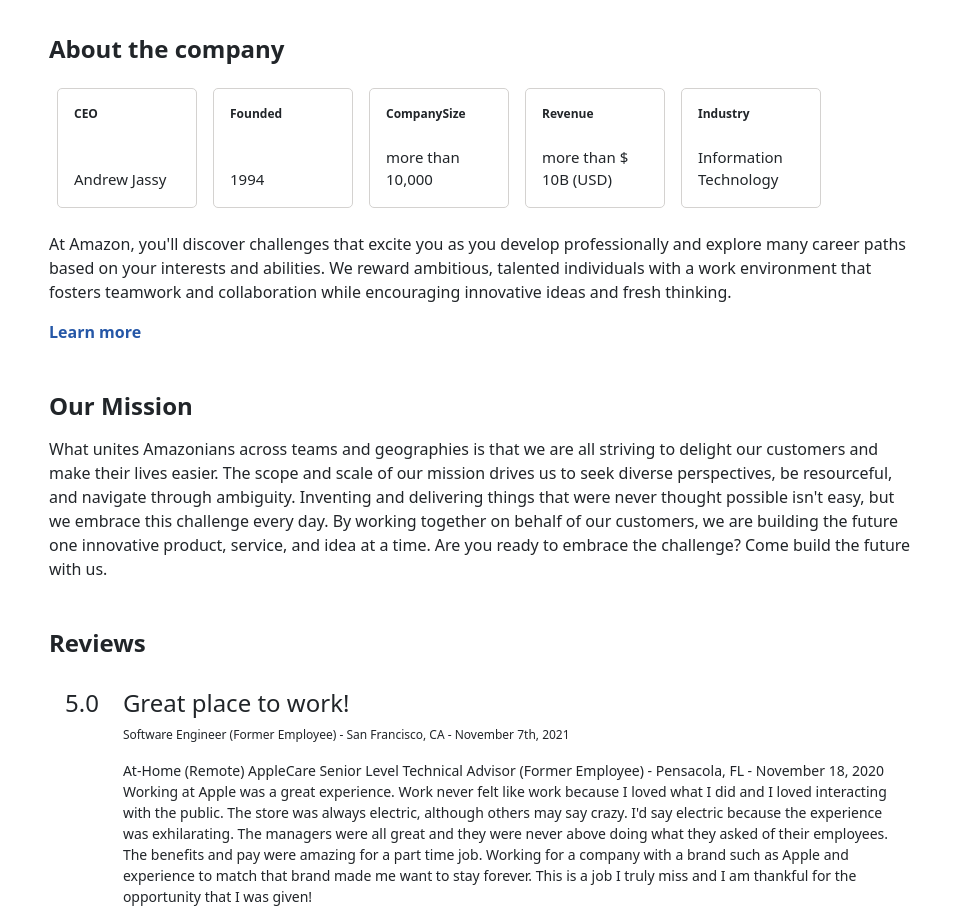
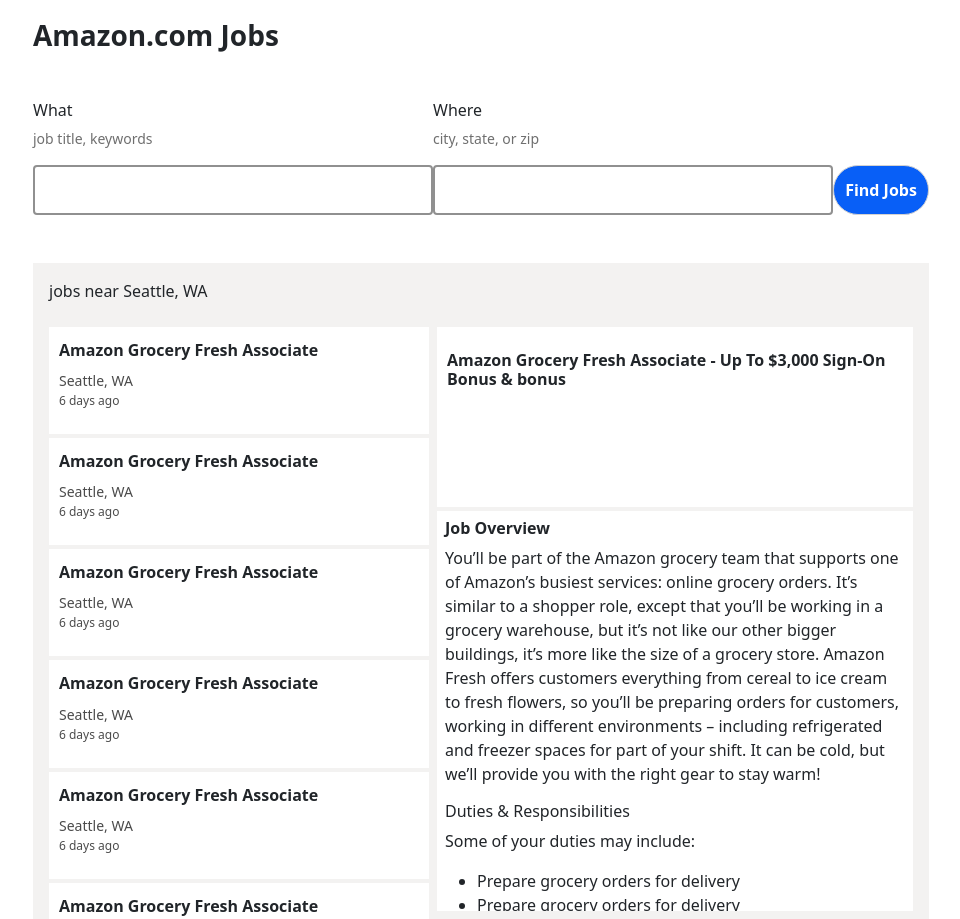
Before and after one commit to rakeshn1/indeedProto, a React (Create React App) app in the folder frontend/: page /companydetails/jobs in a window 1280 px wide. Shown: the part 480-1399 px from the top of the page, without its empty margins (159-1119 px from the left). Built offline with nearby package versions, Linux system fonts and the light colour scheme.

Commit message:
Add jobs tab in company details page.

```diff
--- a/frontend/src/components/JobSeeker/CompanyDetails/AddReview.jsx
+++ b/frontend/src/components/JobSeeker/CompanyDetails/AddReview.jsx
@@ -98,7 +98,7 @@
             name="reviewSummary"
             placeholder="Example: Productive and fun workplace with ping pong table"
             onChange={this.handleChange}
-            className="mb-3"
+            className="mb-3 bold-input"
             required
           />
           <TextArea
@@ -115,7 +115,7 @@
             id="pros"
             name="pros"
             onChange={this.handleChange}
-            className="mb-3"
+            className="mb-3 bold-input"
             required
           />
           <Input
@@ -124,6 +124,7 @@
             name="cons"
             onChange={this.handleChange}
             required
+            className="bold-input"
           />
         </div>
       </div>
@@ -140,7 +141,7 @@
               name="jobTitle"
               label="Job Title at Amazon.com"
               onChange={this.handleChange}
-              className="mb-3"
+              className="mb-3 bold-input"
               required
             />
             <Input
@@ -148,7 +149,7 @@
               id="jobLocation"
               name="jobLocation"
               onChange={this.handleChange}
-              className="mb-3"
+              className="mb-3 bold-input"
               required
             />
           </div>
@@ -207,7 +208,7 @@
 
   getTips = () => {
     return (
-      <div>
+      <div className="start">
         <TextArea
           label="What is the hiring process at Apple?"
           id="tips"
--- a/frontend/src/components/JobSeeker/CompanyDetails/CompanyHeader.jsx
+++ b/frontend/src/components/JobSeeker/CompanyDetails/CompanyHeader.jsx
@@ -59,7 +59,11 @@
                   </Link>
                 </span>
                 <span>
-                  <Link to="/" className="link" style={{ color: "black" }}>
+                  <Link
+                    to="/companydetails/jobs"
+                    className="link"
+                    style={{ color: "black" }}
+                  >
                     Jobs
                   </Link>
                 </span>
--- a/frontend/src/components/JobSeeker/CompanyDetails/CompanyHome.jsx
+++ b/frontend/src/components/JobSeeker/CompanyDetails/CompanyHome.jsx
@@ -4,6 +4,7 @@
 import Reviews from "./Reviews";
 import CompanySnapShot from "./CompanySnapShot";
 import AboutCompany from "./AboutCompany";
+import Jobs from "./Jobs";
 import "../../../styles/companyStyles.css";
 
 class CompanyHome extends React.Component {
@@ -19,6 +20,9 @@
             <Route path="/companydetails/about">
               <AboutCompany />
             </Route>
+            <Route path="/companydetails/jobs">
+              <Jobs />
+            </Route>
             <Route path="/">
               <CompanySnapShot />
             </Route>
--- a/frontend/src/components/JobSeeker/CompanyDetails/CompanySnapShot.jsx
+++ b/frontend/src/components/JobSeeker/CompanyDetails/CompanySnapShot.jsx
@@ -36,7 +36,7 @@
             environment that fosters teamwork and collaboration while
             encouraging innovative ideas and fresh thinking.
           </p>
-          <Link to="/about" className="link">
+          <Link to="/companydetails/about" className="link">
             <span style={{ color: "#2557A7" }}>
               <b>Learn more </b>
             </span>
--- /dev/null
+++ b/frontend/src/components/JobSeeker/CompanyDetails/JobCard.jsx
@@ -0,0 +1,17 @@
+import React from "react";
+
+class JobCard extends React.Component {
+  render() {
+    return (
+      <div className="jobCard mb-1">
+        <h6 className="black">
+          <b> Amazon Grocery Fresh Associate</b>
+        </h6>
+        <span style={{ fontSize: "14px", color: "#4b4b4b" }}>Seattle, WA</span>
+        <p style={{ fontSize: "12px", color: "#4b4b4b" }}>6 days ago</p>
+      </div>
+    );
+  }
+}
+
+export default JobCard;
--- /dev/null
+++ b/frontend/src/components/JobSeeker/CompanyDetails/Jobs.jsx
@@ -0,0 +1,133 @@
+import React from "react";
+import Input from "../../common/Input";
+import JobCard from "./JobCard";
+
+class Jobs extends React.Component {
+  state = {
+    whatInput: undefined,
+    whereInput: undefined,
+  };
+  render() {
+    return (
+      <div>
+        <div className="mt-5 mb-5">
+          <h3>
+            <b>Amazon.com Jobs</b>
+          </h3>
+          <div className="mt-5 d-flex flex-row justify-content-between">
+            <div>
+              <h6>What</h6>
+              <p
+                style={{ color: "#6f6f6f", fontSize: "14px", marginTop: "0px" }}
+              >
+                job title, keywords
+              </p>
+              <Input
+                style={{ width: "400px", height: "50px" }}
+                name="whatInput"
+                id="whatInput"
+                className="bold-input"
+              />
+            </div>
+            <div>
+              <h6>Where</h6>
+              <p
+                style={{ color: "#6f6f6f", fontSize: "14px", marginTop: "0px" }}
+              >
+                city, state, or zip
+              </p>
+              <Input
+                style={{ width: "400px", height: "50px" }}
+                name="whereInput"
+                id="whereInput"
+                className="bold-input"
+              />
+            </div>
+            <button
+              className="align-self-end submit-btn"
+              style={{ background: "#085ff7", width: "120px" }}
+            >
+              Find Jobs
+            </button>
+          </div>
+        </div>
+        <div className="p-3" style={{ backgroundColor: "#f3f2f1" }}>
+          jobs near Seattle, WA
+          <div className="mt-4 d-flex flex-row">
+            <div className="jobListItem me-2">
+              <JobCard />
+              <JobCard />
+              <JobCard />
+              <JobCard />
+              <JobCard />
+              <JobCard />
+              <JobCard />
+              <JobCard />
+              <JobCard />
+              <JobCard />
+              <JobCard />
+              <JobCard />
+              <JobCard />
+              <JobCard />
+              <JobCard />
+              <JobCard />
+            </div>
+            <div className="">
+              <div class="mb-1 job-desc-header">
+                <h6>
+                  <b>
+                    Amazon Grocery Fresh Associate - Up To $3,000 Sign-On Bonus
+                    & bonus
+                  </b>
+                </h6>
+              </div>
+              <div className="job-desc p-2">
+                <h6>
+                  <b>Job Overview</b>
+                </h6>
+                <p>
+                  You’ll be part of the Amazon grocery team that supports one of
+                  Amazon’s busiest services: online grocery orders. It’s similar
+                  to a shopper role, except that you’ll be working in a grocery
+                  warehouse, but it’s not like our other bigger buildings, it’s
+                  more like the size of a grocery store. Amazon Fresh offers
+                  customers everything from cereal to ice cream to fresh
+                  flowers, so you’ll be preparing orders for customers, working
+                  in different environments – including refrigerated and freezer
+                  spaces for part of your shift. It can be cold, but we’ll
+                  provide you with the right gear to stay warm!
+                </p>
+                <h6>Duties & Responsibilities</h6>
+                <p>Some of your duties may include:</p>
+                <ul>
+                  <li>Prepare grocery orders for delivery</li>
+                  <li>Prepare grocery orders for delivery</li>
+                  <li>Prepare grocery orders for delivery</li>
+                  <li>Prepare grocery orders for delivery</li>
+                  <li>Prepare grocery orders for delivery</li>
+                  <li>Prepare grocery orders for delivery</li>
+                </ul>
+                <h6>
+                  <b>Job Overview</b>
+                </h6>
+                <p>
+                  You’ll be part of the Amazon grocery team that supports one of
+                  Amazon’s busiest services: online grocery orders. It’s similar
+                  to a shopper role, except that you’ll be working in a grocery
+                  warehouse, but it’s not like our other bigger buildings, it’s
+                  more like the size of a grocery store. Amazon Fresh offers
+                  customers everything from cereal to ice cream to fresh
+                  flowers, so you’ll be preparing orders for customers, working
+                  in different environments – including refrigerated and freezer
+                  spaces for part of your shift. It can be cold, but we’ll
+                  provide you with the right gear to stay warm!
+                </p>
+              </div>
+            </div>
+          </div>
+        </div>
+      </div>
+    );
+  }
+}
+export default Jobs;
--- a/frontend/src/components/JobSeeker/CompanyDetails/Reviews.jsx
+++ b/frontend/src/components/JobSeeker/CompanyDetails/Reviews.jsx
@@ -97,7 +97,7 @@
             <div className="d-flex flex-row justify-content-start">
               <Input
                 name="searchReviews"
-                class="medium rounded-corners me-2"
+                class="medium rounded-corners me-2 input"
                 id="searchReviews"
                 labelclass="label"
                 style={{ width: "300px" }}
--- a/frontend/src/styles/companyStyles.css
+++ b/frontend/src/styles/companyStyles.css
@@ -7,6 +7,7 @@
   background-color: #fff;
   margin-top: 100px !important;
   margin: 0 auto;
+  text-align: left;
 }
 
 .ratings {
@@ -30,9 +31,17 @@
   flex-basis: 100%;
 }
 
-input {
+.input {
   border-radius: 8px;
   border: 1px solid #d4d2d0;
+  background-color: #fff;
+  padding: 0.5rem 1rem;
+  height: 40px;
+  width: 600px;
+}
+.bold-input {
+  border-radius: 0.25rem;
+  border: 2px solid #909090;
   background-color: #fff;
   padding: 0.5rem 1rem;
   height: 40px;
@@ -255,3 +264,32 @@
   width: 20px;
   height: 16px;
 }
+
+.jobCard {
+  width: 380px;
+  /* height: 130px; */
+  padding: 14px 24px 8px 10px;
+  background-color: #fff;
+  text-align: left;
+}
+.jobListItem {
+  border-bottom: 2px solid;
+  border-color: #f2f2f2;
+  position: relative;
+  width: 380px;
+  /* overflow: scroll; */
+  height: 580px;
+}
+black {
+  color: #000;
+}
+.job-desc {
+  background-color: #fff;
+  overflow: scroll;
+  height: 400px;
+}
+.job-desc-header {
+  height: 180px;
+  padding: 24px 10px;
+  background-color: #fff;
+}
```
